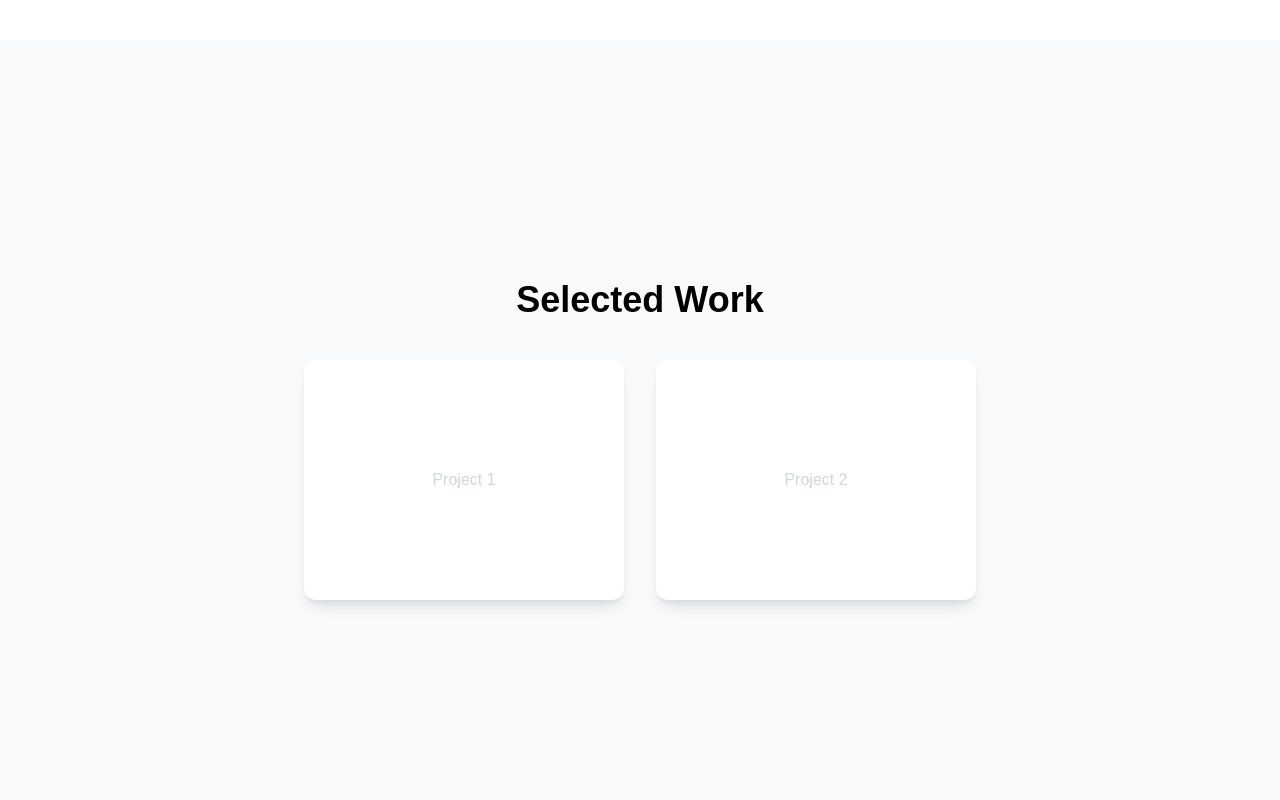
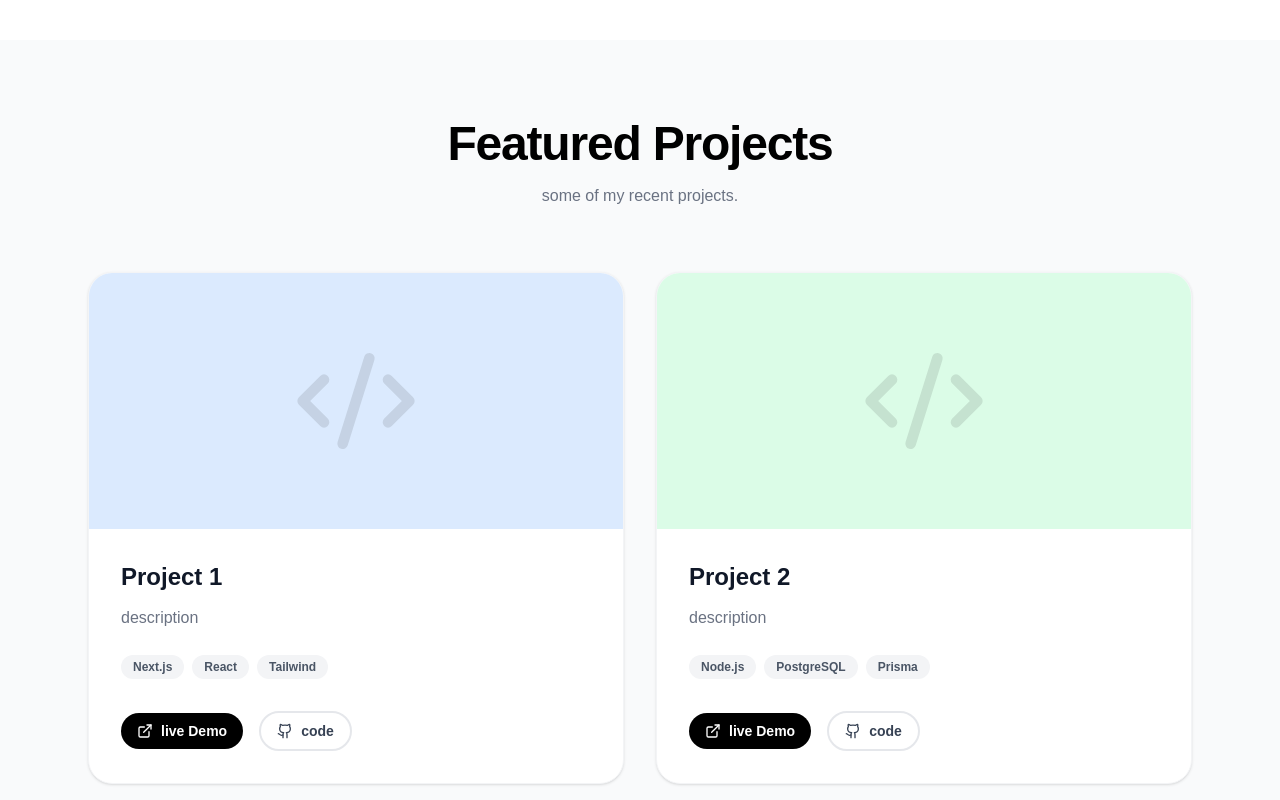
Before and after one commit to nidarath/porfolio, a Next.js app: page / in a window 1280 px wide. Shown: the part 760-1560 px from the top of the page. Built offline with nearby package versions, Linux system fonts and the light colour scheme.

Commit message:
added placeholders and style for projects

```diff
--- a/components/project.tsx
+++ b/components/project.tsx
@@ -1,23 +1,121 @@
 "use client";
 import { motion } from "framer-motion";
+import { Github, ExternalLink, Code2 } from "lucide-react";
+
+const projects = [
+  {
+    title: "Project 1",
+    description: "description",
+    tech: ["Next.js", "React", "Tailwind"],
+    imageColor: "bg-blue-100",
+    liveLink: "#",
+    repoLink: "#",
+  },
+  {
+    title: "Project 2",
+    description: "description",
+    tech: ["Node.js", "PostgreSQL", "Prisma"],
+    imageColor: "bg-green-100",
+    liveLink: "#",
+    repoLink: "#",
+  },
+  {
+    title: "Project 3",
+    description:  "description",
+    tech: ["HTML5", "CSS3", "JavaScript"],
+    imageColor: "bg-rose-100",
+    liveLink: "#",
+    repoLink: "#",
+  },
+  {
+    title: "Project 4",
+    description:  "description",
+    tech: ["React", "OpenWeather API"],
+    imageColor: "bg-yellow-100",
+    liveLink: "#",
+    repoLink: "#",
+  },
+];
 
 export default function Project() {
   return (
-    <section id="work" className="min-h-screen flex flex-col items-center justify-center bg-gray-50">
+    <section id="work" className="min-h-screen py-20 bg-gray-50 flex flex-col items-center">
+
+      {/* TITLE */}
       <motion.div
-        initial={{ opacity: 0, y: 50 }}
+        initial={{ opacity: 0, y: 20 }}
         whileInView={{ opacity: 1, y: 0 }}
         viewport={{ once: true }}
-        transition={{ duration: 0.6 }}
-        className="text-center"
+        transition={{ duration: 0.5 }}
+        className="text-center mb-16 px-6"
       >
-        <h2 className="text-4xl font-bold text-black mb-10">Selected Work</h2>
-        {/* Placeholder */}
-        <div className="grid grid-cols-1 md:grid-cols-2 gap-8 px-6">
-          <div className="w-80 h-60 bg-white shadow-lg rounded-xl flex items-center justify-center text-gray-300">Project 1</div>
-          <div className="w-80 h-60 bg-white shadow-lg rounded-xl flex items-center justify-center text-gray-300">Project 2</div>
-        </div>
+        <h2 className="text-4xl md:text-5xl font-black text-black tracking-tight">
+          Featured Projects
+        </h2>
+        <p className="mt-4 text-gray-500 max-w-lg mx-auto">
+          some of my recent projects.
+        </p>
       </motion.div>
+
+      {/* PROJECT GRID */}
+      <div className="grid grid-cols-1 md:grid-cols-2 lg:grid-cols-2 gap-8 px-6 max-w-6xl w-full">
+        {projects.map((project, index) => (
+          <motion.div
+            key={index}
+            initial={{ opacity: 0, y: 30 }}
+            whileInView={{ opacity: 1, y: 0 }}
+            viewport={{ once: true }}
+            transition={{ duration: 0.5, delay: index * 0.1 }}
+            whileHover={{ y: -10 }}
+            className="group bg-white rounded-3xl overflow-hidden shadow-sm hover:shadow-2xl transition-all duration-300 border border-gray-100"
+          >
+            {/* IMAGE */}
+            {/* placeholder */}
+            <div className={`h-64 w-full ${project.imageColor} flex items-center justify-center relative overflow-hidden`}>
+              <Code2 className="text-black/10 w-32 h-32 group-hover:scale-110 transition-transform duration-500" />
+
+              {/* overlay*/}
+              <div className="absolute inset-0 bg-black/5 opacity-0 group-hover:opacity-100 transition-opacity duration-300" />
+            </div>
+
+            {/* content */}
+            <div className="p-8">
+              <h3 className="text-2xl font-bold text-gray-900 mb-3 group-hover:text-rose-500 transition-colors">
+                {project.title}
+              </h3>
+
+              <p className="text-gray-500 mb-6 leading-relaxed">
+                {project.description}
+              </p>
+
+              {/* tech stack */}
+              <div className="flex flex-wrap gap-2 mb-8">
+                {project.tech.map((tech) => (
+                  <span key={tech} className="px-3 py-1 bg-gray-100 text-gray-600 text-xs font-semibold rounded-full">
+                    {tech}
+                  </span>
+                ))}
+              </div>
+
+              {/* buttons*/}
+              <div className="flex items-center gap-4">
+                <a
+                  href={project.liveLink}
+                  className="flex items-center gap-2 px-4 py-2 bg-black text-white rounded-full text-sm font-bold hover:bg-gray-800 transition-colors"
+                >
+                  <ExternalLink size={16} /> live Demo
+                </a>
+                <a
+                  href={project.repoLink}
+                  className="flex items-center gap-2 px-4 py-2 border-2 border-gray-200 text-gray-700 rounded-full text-sm font-bold hover:border-black hover:text-black transition-colors"
+                >
+                  <Github size={16} /> code
+                </a>
+              </div>
+            </div>
+          </motion.div>
+        ))}
+      </div>
     </section>
   );
 }
```
